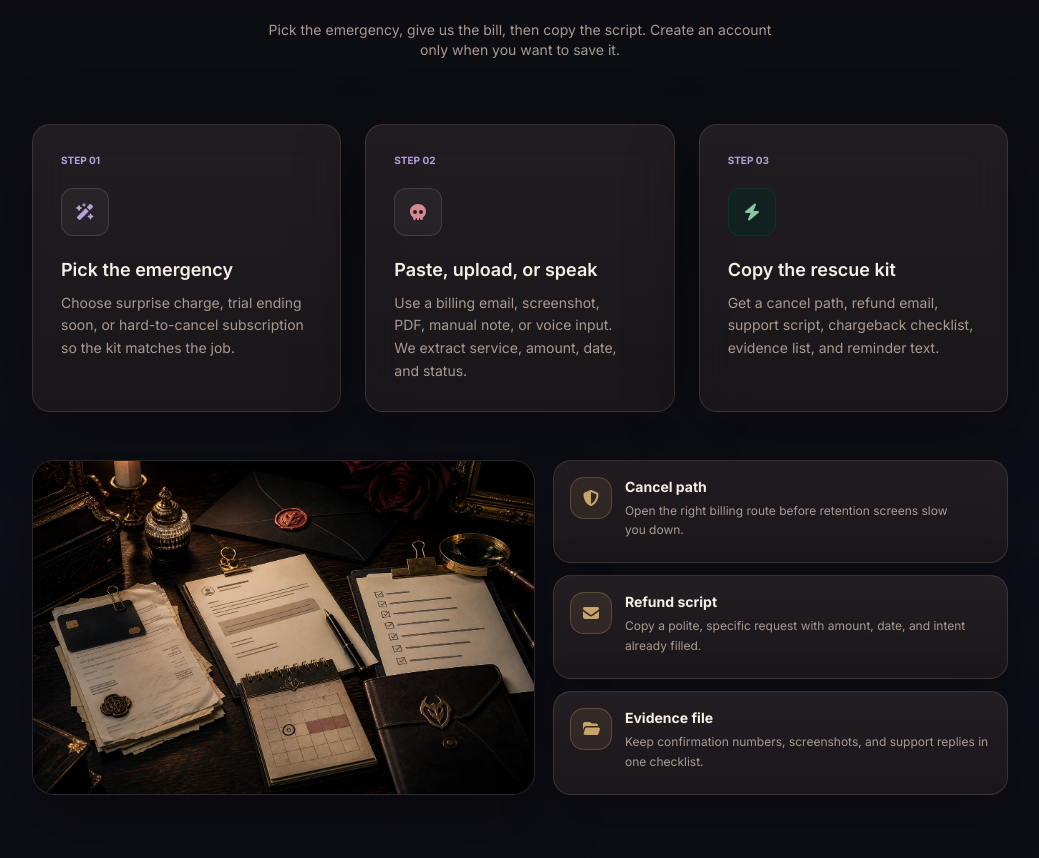
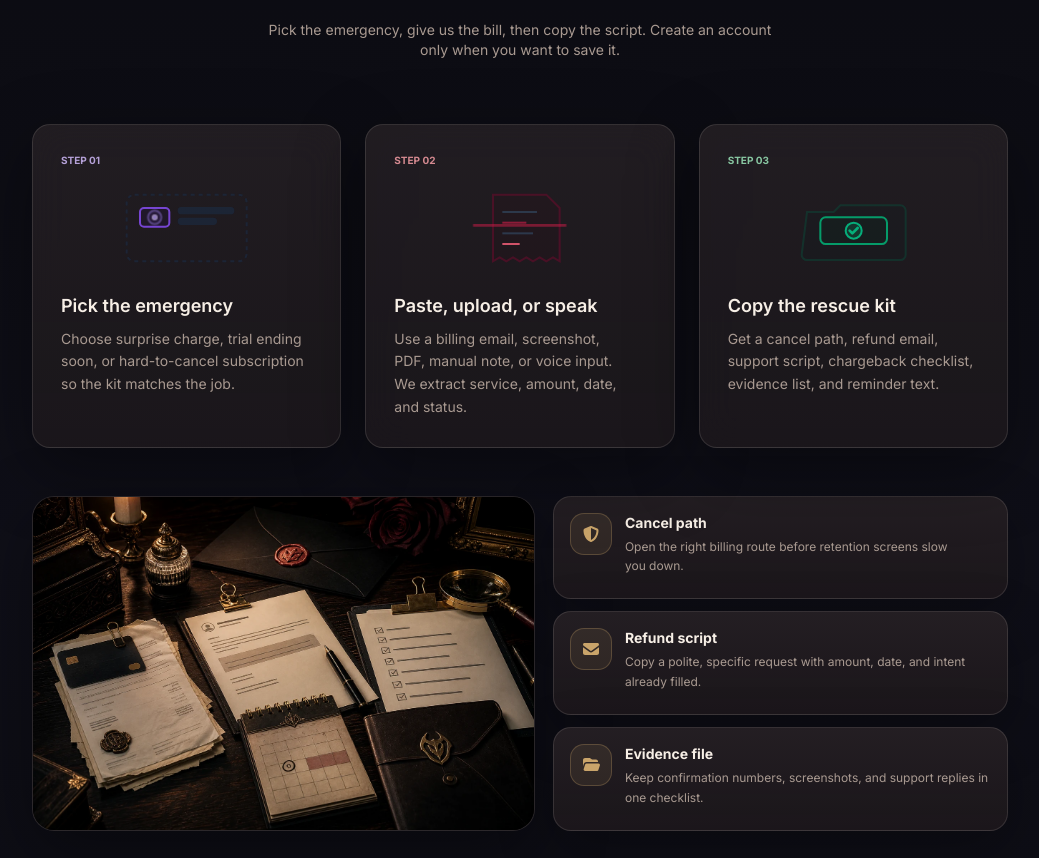
Before and after one commit to JoeyZhaoUX/Bill-Vampire, a React (Vite) app: page / in a window 1280 px wide. Shown: the part 2767-3625 px from the top of the page, without its empty margins (120-1159 px from the left). Built offline with nearby package versions, Linux system fonts and the light colour scheme; no server answers.

Commit message:
design(landing): implement gorgeous animated SVG illustrations for how it works cards to enhance visual appeal

```diff
--- a/src/Landing.jsx
+++ b/src/Landing.jsx
@@ -492,32 +492,54 @@ export default function Landing({ onEnterApp, onLegal, onAuthRequest }) {
           </div>
 
           <div className="grid md:grid-cols-3 gap-6 scroll-reveal-stagger">
-            {[
-              {
-                icon: faWandMagicSparkles, title: 'Pick the emergency',
-                desc: 'Choose surprise charge, trial ending soon, or hard-to-cancel subscription so the kit matches the job.',
-                step: '01', color: 'violet',
-              },
-              {
-                icon: faSkull, title: 'Paste, upload, or speak',
-                desc: 'Use a billing email, screenshot, PDF, manual note, or voice input. We extract service, amount, date, and status.',
-                step: '02', color: 'rose',
-              },
-              {
-                icon: faBolt, title: 'Copy the rescue kit',
-                desc: 'Get a cancel path, refund email, support script, chargeback checklist, evidence list, and reminder text.',
-                step: '03', color: 'emerald',
-              },
-            ].map(s => (
-              <div key={s.title} className="scroll-reveal glass-card glass-card-hover rounded-2xl p-7 transition-all hover:scale-[1.02]">
-                <p className="text-[10px] font-bold text-violet-400 uppercase tracking-[0.2em] mb-5">Step {s.step}</p>
-                <div className={`inline-flex w-12 h-12 rounded-xl ${s.color === 'rose' ? 'bg-rose-950/40 border-rose-800/30' : s.color === 'emerald' ? 'bg-emerald-950/40 border-emerald-800/30' : 'bg-violet-950/40 border-violet-800/30'} border items-center justify-center mb-5`}>
-                  <FontAwesomeIcon icon={s.icon} className={`w-5 h-5 ${s.color === 'rose' ? 'text-rose-400' : s.color === 'emerald' ? 'text-emerald-400' : 'text-violet-400'}`} />
-                </div>
-                <h3 className="text-lg font-semibold text-slate-100 mb-2">{s.title}</h3>
-                <p className="text-sm text-slate-500 leading-relaxed">{s.desc}</p>
+            {/* Step 1 */}
+            <div className="scroll-reveal glass-card glass-card-hover rounded-2xl p-7 transition-all hover:scale-[1.02] flex flex-col justify-between">
+              <div>
+                <p className="text-[10px] font-bold text-violet-400 uppercase tracking-[0.2em] mb-5">Step 01</p>
+                <svg viewBox="0 0 100 60" className="w-full h-20 mb-6 text-violet-400 opacity-80" fill="none" stroke="currentColor" strokeWidth="1.5">
+                  <rect x="5" y="5" width="90" height="50" rx="6" strokeDasharray="3 3" className="stroke-slate-800" />
+                  <rect x="15" y="15" width="22" height="14" rx="3" className="fill-violet-950/20 stroke-violet-500" />
+                  <rect x="44" y="15" width="41" height="4" rx="2" className="fill-slate-800 stroke-slate-800" />
+                  <rect x="44" y="23" width="28" height="4" rx="2" className="fill-slate-800 stroke-slate-800" />
+                  <circle cx="26" cy="22" r="5" className="stroke-violet-400 animate-pulse fill-violet-500/20" />
+                  <circle cx="26" cy="22" r="1.5" className="fill-violet-400" />
+                </svg>
+                <h3 className="text-lg font-semibold text-slate-100 mb-2">Pick the emergency</h3>
+                <p className="text-sm text-slate-500 leading-relaxed">Choose surprise charge, trial ending soon, or hard-to-cancel subscription so the kit matches the job.</p>
               </div>
-            ))}
+            </div>
+
+            {/* Step 2 */}
+            <div className="scroll-reveal glass-card glass-card-hover rounded-2xl p-7 transition-all hover:scale-[1.02] flex flex-col justify-between">
+              <div>
+                <p className="text-[10px] font-bold text-rose-400 uppercase tracking-[0.2em] mb-5">Step 02</p>
+                <svg viewBox="0 0 100 60" className="w-full h-20 mb-6 text-rose-400 opacity-80" fill="none" stroke="currentColor" strokeWidth="1.5">
+                  <path d="M30 5 h40 l10 10 v40 l-5-3-5 3-5-3-5 3-5-3-5 3-5-3-5 3-5-3-5 3z" className="fill-rose-950/10 stroke-rose-800/40" />
+                  <line x1="37" y1="18" x2="63" y2="18" className="stroke-slate-700" />
+                  <line x1="37" y1="26" x2="55" y2="26" className="stroke-rose-500/60" />
+                  <line x1="37" y1="34" x2="60" y2="34" className="stroke-slate-700" />
+                  <line x1="37" y1="42" x2="50" y2="42" className="stroke-rose-400" />
+                  <line x1="15" y1="28" x2="85" y2="28" className="stroke-rose-500 shadow-lg shadow-rose-500 animate-pulse" strokeWidth="2" />
+                </svg>
+                <h3 className="text-lg font-semibold text-slate-100 mb-2">Paste, upload, or speak</h3>
+                <p className="text-sm text-slate-500 leading-relaxed">Use a billing email, screenshot, PDF, manual note, or voice input. We extract service, amount, date, and status.</p>
+              </div>
+            </div>
+
+            {/* Step 3 */}
+            <div className="scroll-reveal glass-card glass-card-hover rounded-2xl p-7 transition-all hover:scale-[1.02] flex flex-col justify-between">
+              <div>
+                <p className="text-[10px] font-bold text-emerald-400 uppercase tracking-[0.2em] mb-5">Step 03</p>
+                <svg viewBox="0 0 100 60" className="w-full h-20 mb-6 text-emerald-400 opacity-80" fill="none" stroke="currentColor" strokeWidth="1.5">
+                  <path d="M15 18 h20 l5-5 h45 a4 4 0 0 1 4 4 v33 a4 4 0 0 1 -4 4 h-70 a4 4 0 0 1 -4 -4 z" className="fill-emerald-950/10 stroke-emerald-800/40" />
+                  <rect x="25" y="22" width="50" height="20" rx="4" className="fill-emerald-950/20 stroke-emerald-500" />
+                  <circle cx="50" cy="32" r="6" className="stroke-emerald-400 fill-emerald-500/20" />
+                  <path d="M47 32 l2 2 l4-4" className="stroke-emerald-400" strokeWidth="2" strokeLinecap="round" strokeLinejoin="round" />
+                </svg>
+                <h3 className="text-lg font-semibold text-slate-100 mb-2">Copy the rescue kit</h3>
+                <p className="text-sm text-slate-500 leading-relaxed">Get a cancel path, refund email, support script, chargeback checklist, evidence list, and reminder text.</p>
+              </div>
+            </div>
           </div>
 
           <div className="mt-12">
```
